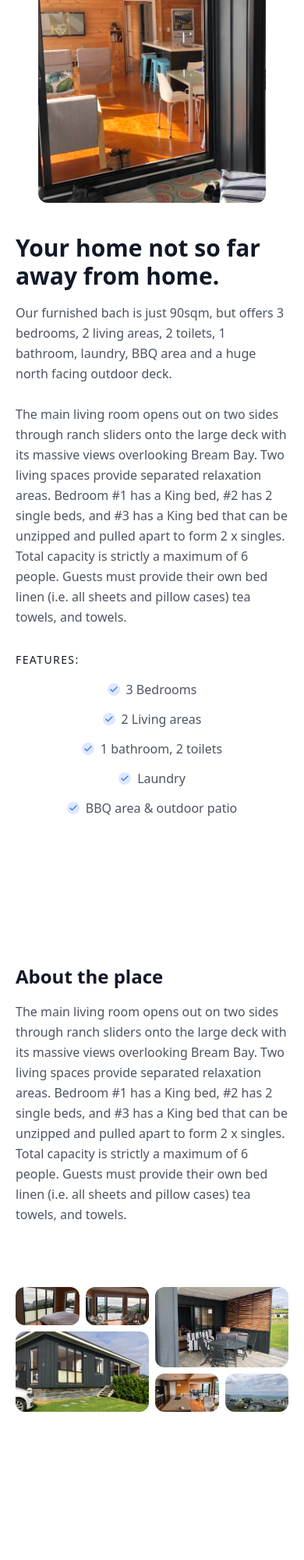
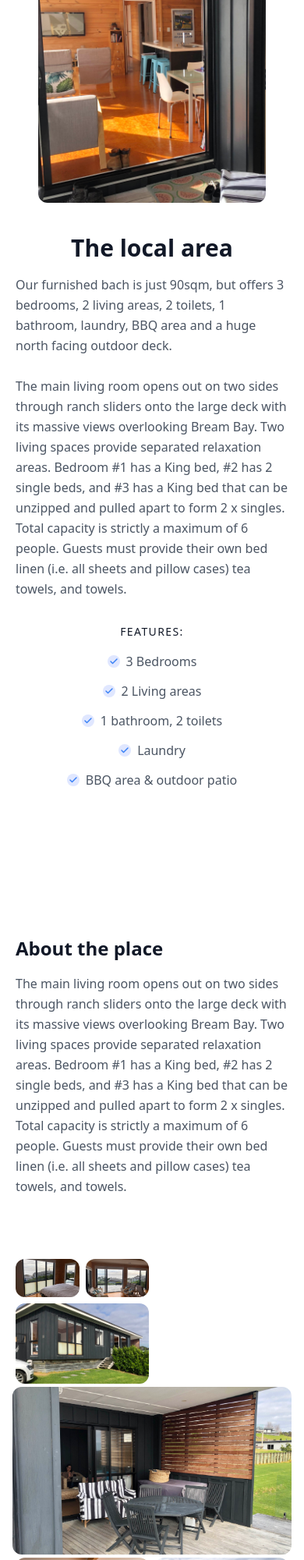
Before and after one commit to billyhar/billyhar.github.io, a plain HTML site: page index.html in a window 390 px wide. Shown: the part 774-2774 px from the top of the page at 78% size. Drawn offline with nearby package versions, Linux system fonts and the light colour scheme.

Commit message:
Update index.html

```diff
--- a/index.html
+++ b/index.html
@@ -77,13 +77,13 @@
                   <img class="rounded-xl" src="/img/Kitchen.jpg"/>
                 </a>
             </div>
-            <div class="lg:flex-grow md:w-1/2 lg:pl-24 md:pl-16 flex flex-col md:items-start md:text-left">
-              <h1 class="title-font sm:text-4xl text-3xl mb-4 font-extrabold text-gray-900">Your home not so far away from home.</h1>
+            <div class="lg:flex-grow md:w-1/2 lg:pl-24 md:pl-16 flex flex-col md:items-start md:text-left items-center sm:text-center">
+              <h1 class="title-font sm:text-4xl text-3xl mb-4 font-extrabold text-gray-900">The local area</h1>
               <p class="mb-8 leading-relaxed">Our furnished bach is just 90sqm, but offers 3 bedrooms, 2 living areas, 2 toilets, 1 bathroom, laundry, BBQ area and a huge north facing outdoor deck.<br><br> The main living room opens out on two sides through ranch sliders onto the large deck with its massive views overlooking Bream Bay. Two living spaces provide separated relaxation areas.  Bedroom #1 has a King bed, #2 has 2 single beds, and #3 has a King bed that can be unzipped and pulled apart to form 2 x singles. Total capacity is strictly a maximum of 6 people.  Guests must provide their own bed linen (i.e. all sheets and pillow cases) tea towels, and towels. </p>
 
               <div class="lg:w-full sm:w-full w-full">
-                <h2 class="font-medium title-font tracking-widest text-gray-900 mb-4 text-sm sm:text-left">FEATURES:</h2>
-                <nav class="flex flex-col sm:items-start sm:text-left text-center -mb-1 space-y-2.5">
+                <h2 class="font-medium title-font tracking-widest text-gray-900 mb-4 text-sm text-center sm:text-left">FEATURES:</h2>
+                <nav class="flex flex-col sm:items-start sm:text-left text-center items-center -mb-1 space-y-2.5">
                   <a>
                     <span class="bg-indigo-100 text-blue-500 w-4 h-4 mr-2 rounded-full inline-flex items-center justify-center">
                       <svg fill="none" stroke="currentColor" stroke-linecap="round" stroke-linejoin="round" stroke-width="3" class="w-3 h-3" viewBox="0 0 24 24">
@@ -135,13 +135,13 @@
       <p class="lg:pl-6 lg:w-2/3 mx-auto leading-relaxed text-base"> The main living room opens out on two sides through ranch sliders onto the large deck with its massive views overlooking Bream Bay. Two living spaces provide separated relaxation areas.  Bedroom #1 has a King bed, #2 has 2 single beds, and #3 has a King bed that can be unzipped and pulled apart to form 2 x singles. Total capacity is strictly a maximum of 6 people.  Guests must provide their own bed linen (i.e. all sheets and pillow cases) tea towels, and towels. </p>
     </div>
     <div class="flex flex-wrap md:-m-2 -m-1">
-      <div class="flex flex-wrap w-1/2 sm:w-full">
+      <div class="flex flex-wrap w-1/2">
         <div class="md:p-2 p-1 w-1/2">
           <a data-fancybox="gallery" href="/img/Langs9.jpg">
             <img class="rounded-xl" src="/img/Langs9.jpg"/>
           </a>
         </div>
-        <div class="md:p-2 p-1 w-1/2 sm:w-full">
+        <div class="md:p-2 p-1 w-1/2">
           <a data-fancybox="gallery" href="/img/Langs11.jpg">
             <img class="rounded-xl" src="/img/Langs11.jpg"/>
           </a>
@@ -152,18 +152,18 @@
           </a>
         </div>
       </div>
-      <div class="flex flex-wrap w-1/2 sm:w-full">
+      <div class="flex flex-wrap w-1/2>
         <div class="md:p-2 p-1 w-full">
           <a data-fancybox="gallery" href="/img/Langs4.jpg">
             <img class="rounded-xl" src="/img/Langs4.jpg"/>
           </a>
         </div>
-        <div class="md:p-2 p-1 w-1/2 sm:w-full">
+        <div class="md:p-2 p-1 w-1/2">
           <a data-fancybox="gallery" href="/img/langs8.jpg">
             <img class="rounded-xl" src="/img/langs8.jpg"/>
           </a>
         </div>
-        <div class="md:p-2 p-1 w-1/2 sm:w-full">
+        <div class="md:p-2 p-1 w-1/2">
           <a data-fancybox="gallery" href="/img/Langs10.jpg">
             <img class="rounded-xl" src="/img/Langs10.jpg"/>
           </a>
@@ -256,7 +256,7 @@
   <div class="container px-5 py-24 mx-auto flex">
     <div class="lg:w-1/3 md:w-1/2 bg-white rounded-lg p-8 flex flex-col md:ml-auto w-full mt-10 md:mt-0 relative z-10 shadow-md">
       <h2 class="text-gray-900 text-lg mb-1 font-medium title-font">Get in touch.</h2>
-      <p class="leading-relaxed mb-5 text-gray-600">If you are interested in booking with us, fillin the form below.</p>
+      <p class="leading-relaxed mb-5 text-gray-600">If you are interested in booking with us, fill in the form below.</p>
       <div class="relative mb-4">
       </div>
       <div class="relative mb-4">
```
